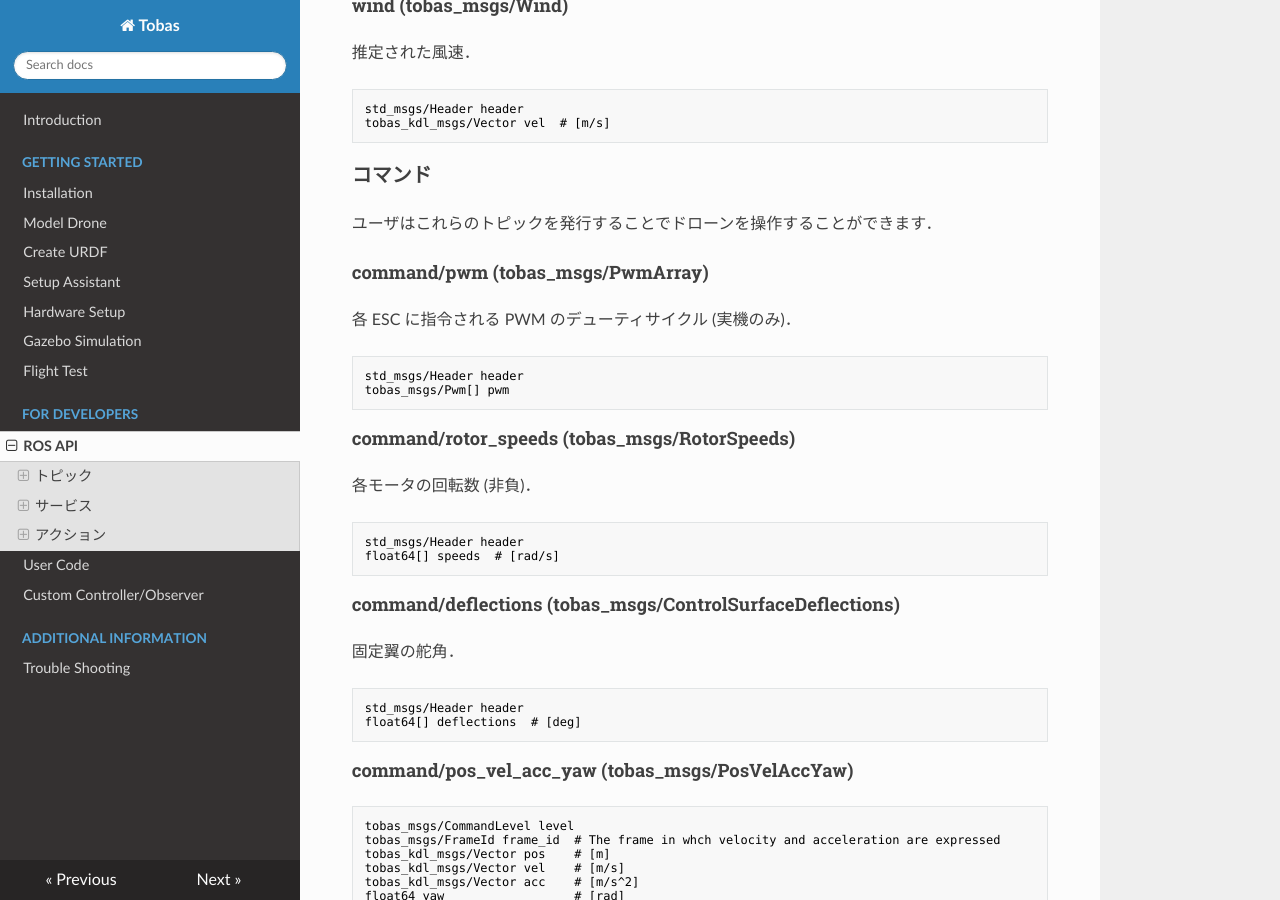
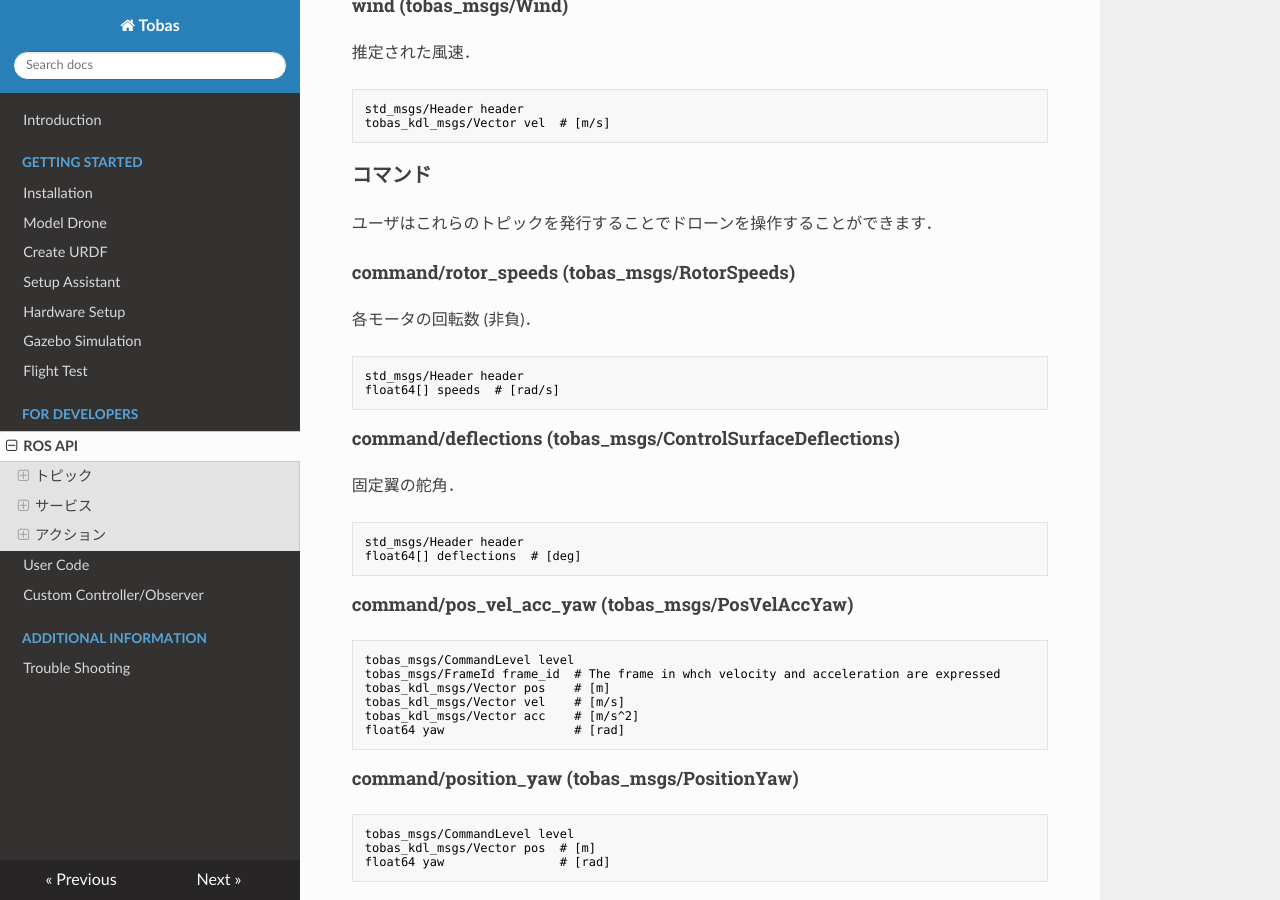
Before and after one commit to TobasFlightControl/tobas_wiki_ja, an MkDocs documentation site: the page built from docs/ros_api.md, in a window 1280 px wide and 900 px high, scrolled down 3415 px. Built offline with MkDocs 1.6.1, drawn with Linux system fonts in a browser that asks for light colours; nearby versions of some CDN libraries.

Commit message:
edit: ros_api.md

````diff
--- a/docs/ros_api.md
+++ b/docs/ros_api.md
@@ -202,15 +202,6 @@ tobas_kdl_msgs/Vector vel  # [m/s]
 ### コマンド
 
 ユーザはこれらのトピックを発行することでドローンを操作することができます．
-
-#### command/pwm (tobas_msgs/PwmArray)
-
-各 ESC に指令される PWM のデューティサイクル (実機のみ)．
-
-```txt
-std_msgs/Header header
-tobas_msgs/Pwm[] pwm
-```
 
 #### command/rotor_speeds (tobas_msgs/RotorSpeeds)
 
````
